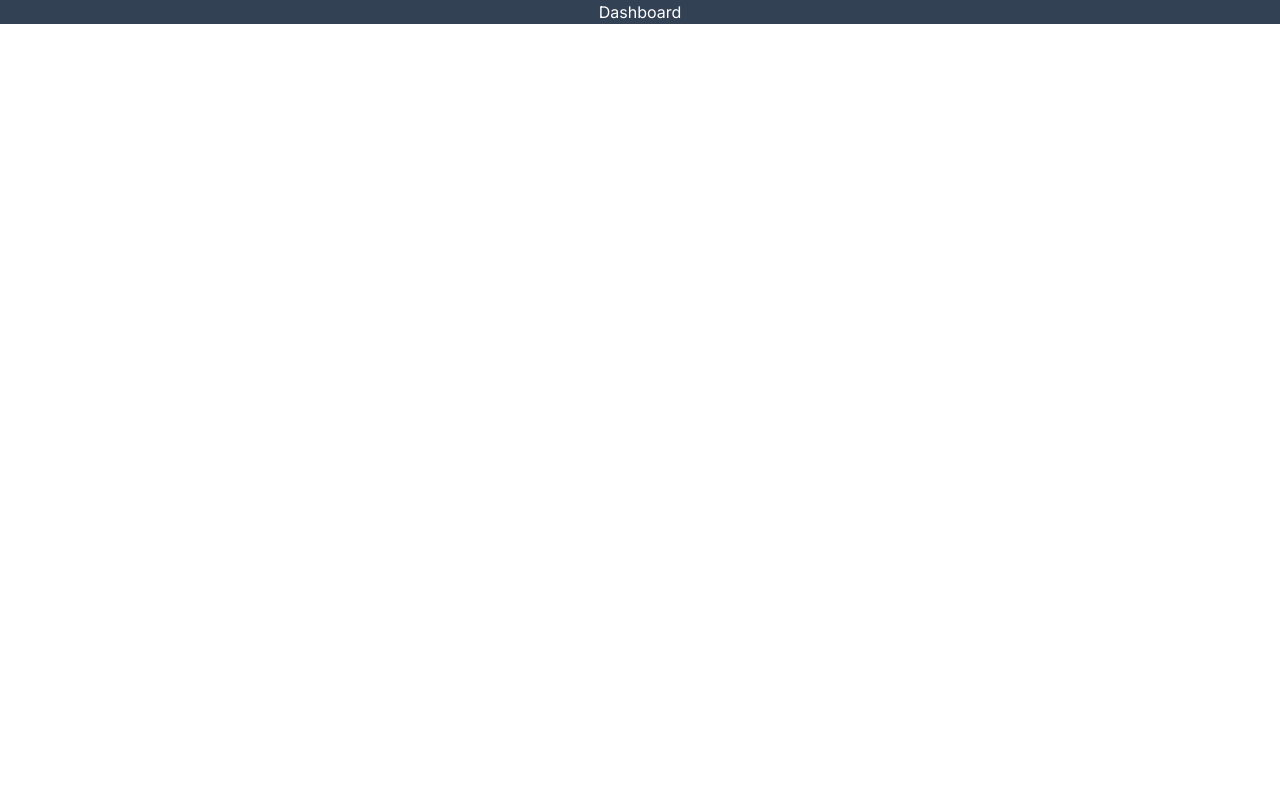
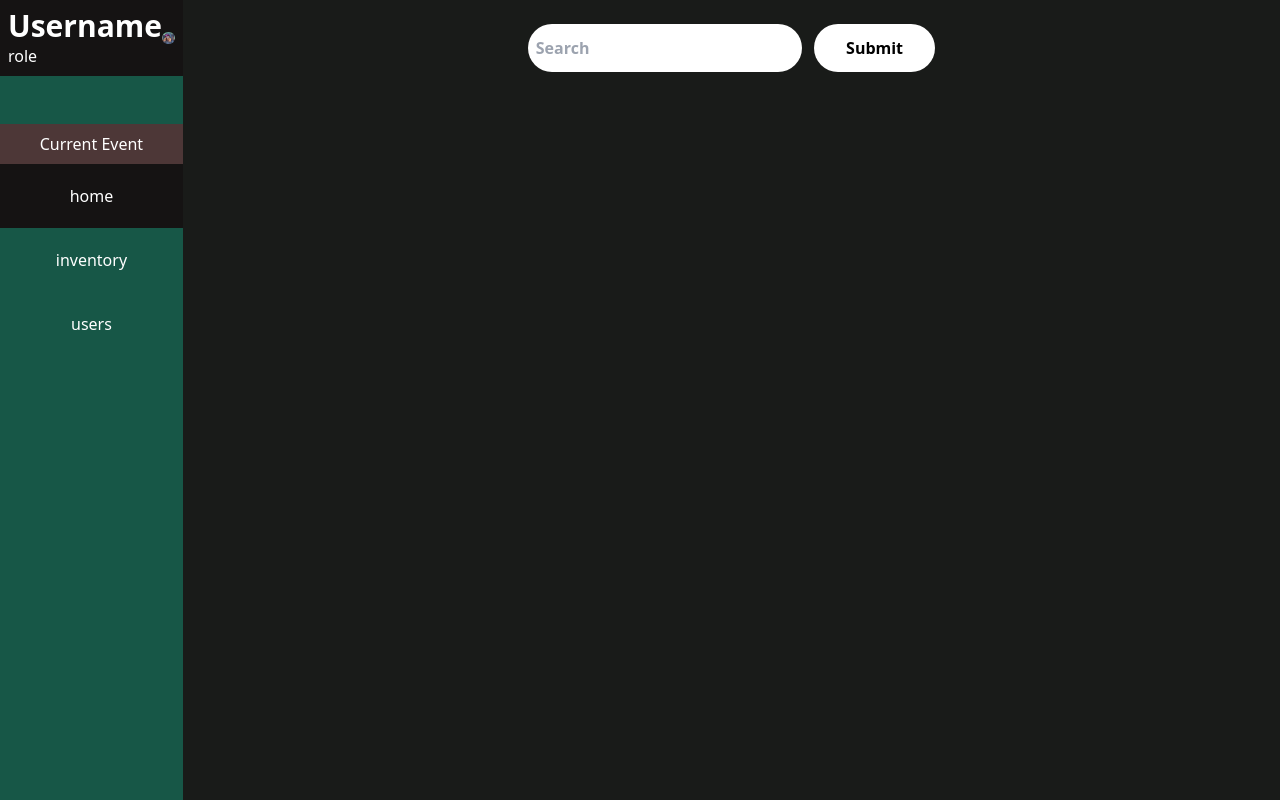
Before and after one commit to Luf1o/altaria-build, a Next.js app: page /dashboard in a window 1280 px wide. Built offline with nearby package versions, Linux system fonts and the light colour scheme.

Commit message:
ui designing

```diff
--- /dev/null
+++ b/app/clientPage/setHeroSecion.js
@@ -0,0 +1,2 @@
+'use client'
+import { useState } from "react";
--- /dev/null
+++ b/app/components/NavigationTab.jsx
@@ -0,0 +1,50 @@
+'use client'
+import { Navlinks } from "@/constants";
+import Image from "next/image";
+import { useState } from "react";
+
+export default function NavigationTab() {
+    const [selectedTab,setSelectedTab] = useState('home');
+    function setActiveTab(tabName){
+        if(selectedTab !== tabName)
+            setSelectedTab(tabName)
+        console.log('active tab :',tabName)
+    }
+    return(
+        <div className="w-full flex flex-col h-full">
+            <div className="bg-[#151313] items-center justify-between px-2 flex py-2 w-full">
+                <div className="gap-2">
+                    <p className="font-black text-3xl">Username</p>
+                    <p>role</p>
+                </div>
+                <div className="flex items-center justify-between border-3 border-red-300/[.3]">
+                    <Image
+                        src='/user2.webp'
+                        width={100}
+                        height={100}
+                        className="rounded-full"
+                        alt='profile-picture'
+                    />
+                </div>
+            </div>
+            <div className="gap-2">
+                <div className="w-full h-12 "></div>
+                <div className="p-2 text-center w-full bg-[#4D3737]">Current Event</div>
+                <div className="gap-2">
+                    <ul>
+                        {Navlinks.map((link) => (
+                            <li key={link.name} className="p-0">
+                                <button
+                                    className={`w-full py-5 min-h-12 ${selectedTab === link.name ? 'bg-[#151313]' : ''} text-white`}
+                                    onClick={() => setActiveTab(link.name)}
+                                >
+                                    {link.name}
+                                </button>
+                            </li>
+                        ))}
+                   </ul>
+                </div>
+            </div>
+        </div>
+    )
+}
--- a/app/dashboard/page.jsx
+++ b/app/dashboard/page.jsx
@@ -1,7 +1,13 @@
+import NavigationTab from "../components/NavigationTab";
+import HeroSection from "../hero-section/page";
+
 export default function Dashboard() {
   return (
-    <div className="w-screen h-full flex items-center justify-center bg-slate-700 text-white">
-      <h1>Dashboard</h1>
+    <div className="w-screen h-full flex-row flex items-start justify-start bg-[#191B19] text-white fixed">
+      <div className="w-1/6 h-full bg-[#16735C]/[.69]">
+        <NavigationTab />
+      </div>
+        <HeroSection />
     </div>
   );
 }
--- a/app/globals.css
+++ b/app/globals.css
@@ -21,3 +21,8 @@
     text-wrap: balance;
   }
 }
+.bg-fill-alpha2{
+  background: linear-gradient(30deg,
+    rgba(10,12,15,.89), rgba(10,12,15,1)
+  );
+}
--- /dev/null
+++ b/app/hero-section/page.jsx
@@ -0,0 +1,29 @@
+'use client'
+import React,{ useState } from "react";
+
+export default function HeroSection(){
+    const [searchParams,setSearchParams] = useState('');
+    const handleChanges = (e) => {
+        e.preventDefault();
+        setSearchParams(e.target.value)
+
+    }
+    function searchQuery(element){
+        element.preventDefault();
+        console.log('Search for -'+searchParams)
+
+    }
+
+    return(
+        <div className="w-full flex h-screen overflow-auto">
+            <div className="h-24 w-full flex items-center justify-center">
+                <form className="flex w-full justify-center  h-16 gap-3 py-2" onSubmit={searchQuery}>
+                    <div className="w-1/2 flex items-center gap-3 justify-center">
+                        <input type='text' value={searchParams} className="w-1/2 px-2 py-3 rounded-full text-black/80 font-semibold" placeholder="Search" onChange={handleChanges} />
+                        <button type='submit' className="font-bold bg-white rounded-full text-black px-8 py-3">Submit</button>
+                    </div>
+                </form>
+            </div>
+        </div>
+    )
+}
--- a/app/layout.js
+++ b/app/layout.js
@@ -11,7 +11,7 @@ export const metadata = {
 export default function RootLayout({ children }) {
   return (
     <html lang="en">
-      <body className={inter.className}>{children}</body>
+      <body className='w-screen bg-fill-alpha h-screen'>{children}</body>
     </html>
   );
 }
--- a/app/page.js
+++ b/app/page.js
@@ -1,8 +1,18 @@
+'use client'
+import '../app/globals.css'
+import Link from "next/link";
+
+
 
 export default function Home() {
   return (
-    <div className="w-screen h-screen flex items-center justify-center bg-slate-700 text-white">
-      <h1>Home?</h1>
+    <div className="w-screen h-screen flex items-center justify-center  bg-fill-alpha2">
+      <div className="w-full flex flex-col justify-center items-center h-full p-2 ">
+        <h1 className="text-4xl font-bold text-center text-white">Login into Site</h1>
+        <Link href='/dashboard'>
+          <button className="px-10 py-1 h-12 bg-blue-500 rounded-xl">Login</button>
+        </Link>
+      </div>
     </div>
   );
 }
--- /dev/null
+++ b/app/server-actions/retrieveData.js
@@ -0,0 +1,12 @@
+import {supabase} from "../../utils/supabase/voltron";
+
+export default async function retrieveData(req, res) {
+    try{
+        const {data,error} = await supabase
+        .from('mits_events')
+        .select('event_name')
+    }catch(error){
+        console.log(error)
+    }
+
+}
--- /dev/null
+++ b/constants/index.js
@@ -0,0 +1,23 @@
+export const  Navlinks =  [
+    { name :'home' , href:'/dashboard'},
+    { name: 'inventory' , href: '/inventory'},
+    { name: 'users',href: '/users'}
+]
+export const Nav = {
+    home: {
+        name: 'Home',
+        href: '/'
+    },
+    dashboard: {
+        name: 'Dashboard',
+        href: '/dashboard'
+    },
+    about: {
+        name: 'About',
+        href: '/about'
+    },
+    contact: {
+        name: 'Contact',
+        href: '/contact'
+    }
+}
--- /dev/null
+++ b/utils/supabase/voltron.js
@@ -0,0 +1,3 @@
+import { createClient } from "@supabase/supabase-js";
+const supabase = createClient(process.env.NEXT_PUBLIC_SUPABASE_URL, process.env.NEXT_PUBLIC_SUPABASE_ANON_KEY);
+export default supabase;
```
Also changed, not shown: public/user.png (added), public/user2.webp (added).
